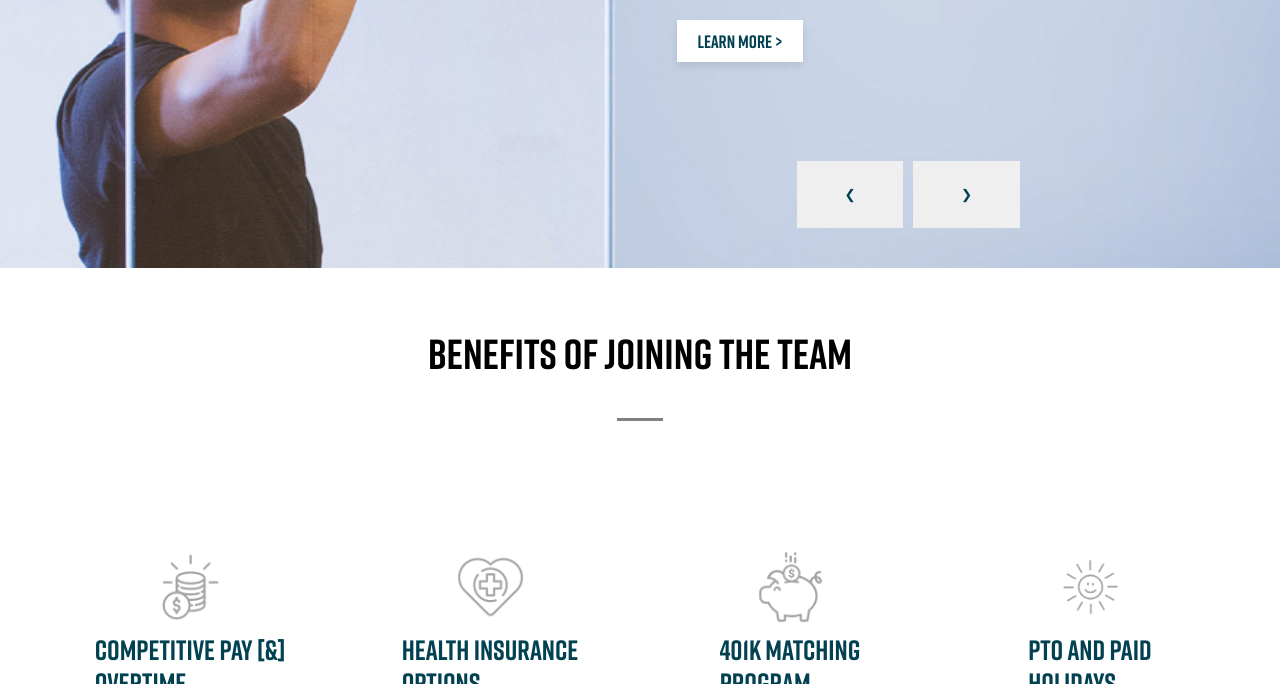
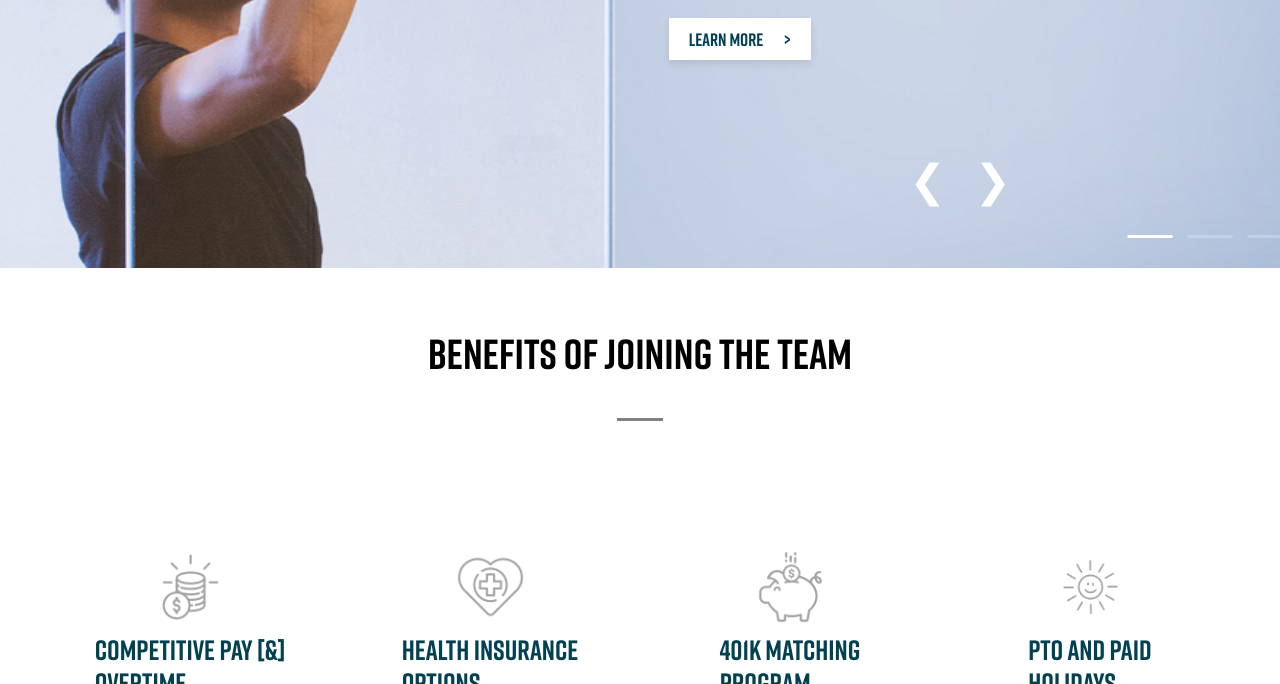
Before and after one commit to VincentSD/SideCodeTeam, a website: page team-pages/Quaigraine/index.html in a window 1280 px wide. Shown: the part 532-1216 px from the top of the page. Drawn offline with nearby package versions, Linux system fonts and the light colour scheme.

Commit message:
Made a few final changes

```diff
--- a/team-pages/Quaigraine/css/styles.css
+++ b/team-pages/Quaigraine/css/styles.css
@@ -59,8 +59,8 @@ body {
 }
 
 .logo-image {
-  height: 47px;
-  width: 69px;
+  height: 67px;
+  width: 89px;
 }
 
 nav {
@@ -82,28 +82,26 @@ nav {
   position: relative;
   margin-left: 60px;
 }
+
 .nav_links ul li a {
   color: white;
   text-decoration: none;
   font-size: 24px;
   font-weight: 450;
+  transition: font-size 0.3s ease; /* Add transition for smooth font-size change */
 }
 
-.nav_links ul li ::after {
-  content: "";
-  width: 0;
-  height: 2px;
-  background: #014152;
-  display: block;
-  margin: auto;
-  transition: 0.5s;
+.nav_links ul li:hover a {
+  font-size: 28px; /* Adjust the font size as needed for the hover effect */
 }
-.nav_links ul li:hover ::after {
-  width: 100%;
-  align-items: center;
+
+/* Remove the underline effect */
+.nav_links ul li::after {
+  display: none;
 }
 
 .navigation {
+  border: none;
   position: absolute;
   bottom: 10px;
   right: 10px;
@@ -112,31 +110,66 @@ nav {
   margin-right: 250px;
 }
 
-.navigation button {
+.navigation span {
+  background-color: transparent;
   border: none;
-  color: #014152;
-  padding: 10px;
+  color: white;
+  padding: 5px 9px; /* Adjust padding to make the buttons thinner */
   cursor: pointer;
-  height: 5em;
-  width: 8em;
-  transition: background-color 0.3s;
+  font-weight: lighter;
+  font-size: 44px;
+  transition: color 0.3s;
   margin-bottom: 30px;
+  height: 2em; /* Increase height to make the buttons taller */
+  display: flex;
+  align-items: center;
+  justify-content: center;
+
 }
 
-.navigation button:hover {
-  background-color: #014152;
+
+.navigation span:hover {
   color: white;
 }
 
-.navigation.slide-2 button {
-  background-color: #014152;
+.navigation.slide-2 span {
   color: white;
 }
 
-.navigation.slide-2 button:hover {
+.navigation.slide-2 span:hover {
+  color: white;
+}
+
+.whitebars-container {
+  position: absolute;
+  bottom: 0;
+  left: 50%;
+  transform: translateX(-50%);
+  display: flex;
+  gap: 15px;
+  margin-bottom: 30px;
+  margin-left: 570px;
+}
+
+.whitebars1 {
+  width: 45px; /* Adjust width as needed */
+  height: 3px; /* Adjust height as needed */
+  background-color: rgba(219, 236, 250, 0.356);
+  display: inline-block;
+}
+.whitebars2 {
+  width: 45px; /* Adjust width as needed */
+  height: 3px; /* Adjust height as needed */
+  background-color: rgba(219, 236, 250, 0.356);
+  display: inline-block;
+}
+.whitebars3 {
+  width: 45px; /* Adjust width as needed */
+  height: 3px; /* Adjust height as needed */
   background-color: white;
-  color: #014152;
+  display: inline-block;
 }
+
 
 .textbox {
   margin-top: 20px;
--- a/team-pages/Quaigraine/index.html
+++ b/team-pages/Quaigraine/index.html
@@ -44,7 +44,7 @@
         </a>
 
         <div class="navigation-icon" id="menuIcon">
-          <i class="fa-solid fa-bars-staggered fa-2xl"></i>
+          <i class="fa-solid fa-bars fa-2xl"></i>
         </div>
 
         <div class="nav_links" id="navMenu">
@@ -68,25 +68,34 @@
           We never stop looking <br />
           for great talent.
         </h1>
-        <a href="#" class="learn-more"><strong>LEARN MORE &gt;</strong></a>
+        <a href="#" class="learn-more"><strong>LEARN MORE &nbsp;&nbsp;&nbsp;&nbsp;&nbsp; &gt;</strong></a>
       </div>
 
-      <div class="navigation">
-        <button
+      <div class="navigation" >
+        <span
           onclick="changeBackground('/SideCodeTeam/team-pages/Quaigraine/image/slide-1.png')"
           class="prev"
           id="prev"
         >
           &#10094;
-        </button>
-        <button
+        </span>
+        <span
           onclick="changeBackground('/SideCodeTeam/team-pages/Quaigraine/image/slide-2.png')"
           class="next"
           id="next"
         >
           &#10095;
-        </button>
+        </span>
+
       </div>
+
+      <div class="whitebars-container">
+        <span class="whitebars3"></span>
+        <span class="whitebars2"></span>
+        <span class="whitebars1"></span>
+      </div>
+
+
     </section>
 
     <section class="iconbox">
--- a/team-pages/Quaigraine/js/script.js
+++ b/team-pages/Quaigraine/js/script.js
@@ -79,7 +79,7 @@ document.addEventListener("DOMContentLoaded", function () {
       } else {
         // Hide menu and change icon back to closed state
         menu.style.display = "none";
-        navIcon.innerHTML = '<i class="fa-solid fa-bars-staggered fa-2xl"></i>';
+        navIcon.innerHTML = '<i class="fa-solid fa-bars fa-2xl"></i>';
         // Re-enable scrolling
         document.body.style.overflow = "";
       }
```
